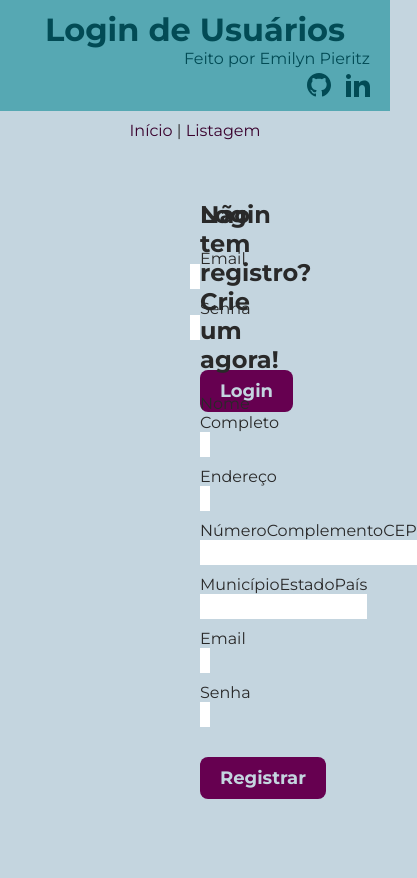
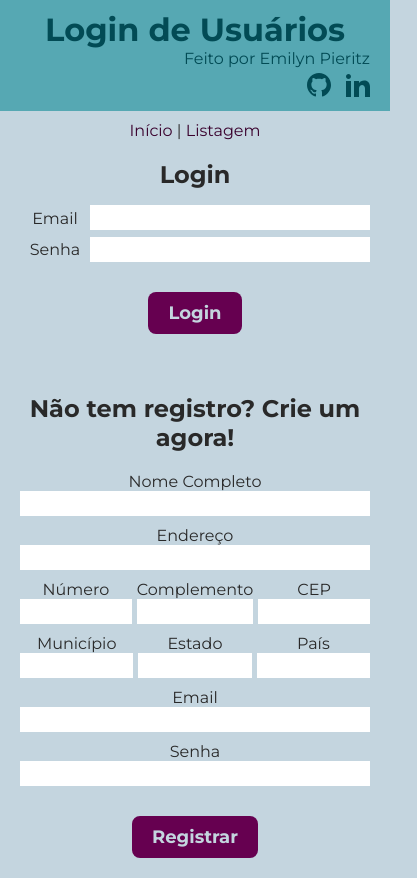
Before and after one commit to ecpieritz/user-login, a Vue app: page /login in a window 390 px wide. Shown: the whole page, 417 px wide, since content can reach past the window. Built offline with nearby package versions, Linux system fonts and the light colour scheme.

Commit message:
Added responsive forms

```diff
--- a/src/views/LoginView.vue
+++ b/src/views/LoginView.vue
@@ -131,37 +131,6 @@ export default {
       justify-content: space-evenly;
       color: $text-color;
 
-      &__register{
-        width: 100%;
-        h2{
-          margin-bottom: 20px;
-        }
-
-        &__form{
-          input{
-            display: flex;
-            flex-direction: row;
-            margin-bottom: 10px;
-            width: 100%;
-            padding: 5px;border: none;
-          }
-
-          &__address{
-            width: 100%;
-
-            &__3-inputs{
-              display: flex;
-              flex-direction: row;
-              justify-content: space-between;
-
-              input{
-                width: 100%;
-              }
-            }
-          }
-        }
-      }
-
       &__login{
         width: 100%;
         &__form{
@@ -194,7 +163,37 @@ export default {
         h2{
           margin-bottom: 20px;
         }
+      }
 
+      &__register{
+        width: 100%;
+        h2{
+          margin-bottom: 20px;
+        }
+
+        &__form{
+          input{
+            display: flex;
+            flex-direction: row;
+            margin-bottom: 10px;
+            width: 100%;
+            padding: 5px;border: none;
+          }
+
+          &__address{
+            width: 100%;
+
+            &__3-inputs{
+              display: flex;
+              flex-direction: row;
+              justify-content: space-between;
+
+              input{
+                width: 100%;
+              }
+            }
+          }
+        }
       }
 
       &__button{
@@ -216,4 +215,32 @@ export default {
       }
     }
   }
+
+
+  @media(max-width: 680px){
+   .login{
+    padding: 20px;
+
+    &__forms{
+      flex-direction: column;
+
+      &__login{
+        &__form{
+          width: 100%;
+        }
+      }
+
+      &__register{
+        margin-top: 60px;
+        &__form{
+          &__address{
+            &__3-inputs{
+              gap: 5px;
+            }
+          }
+        }
+      }
+    }
+   }
+  }
 </style>
```
